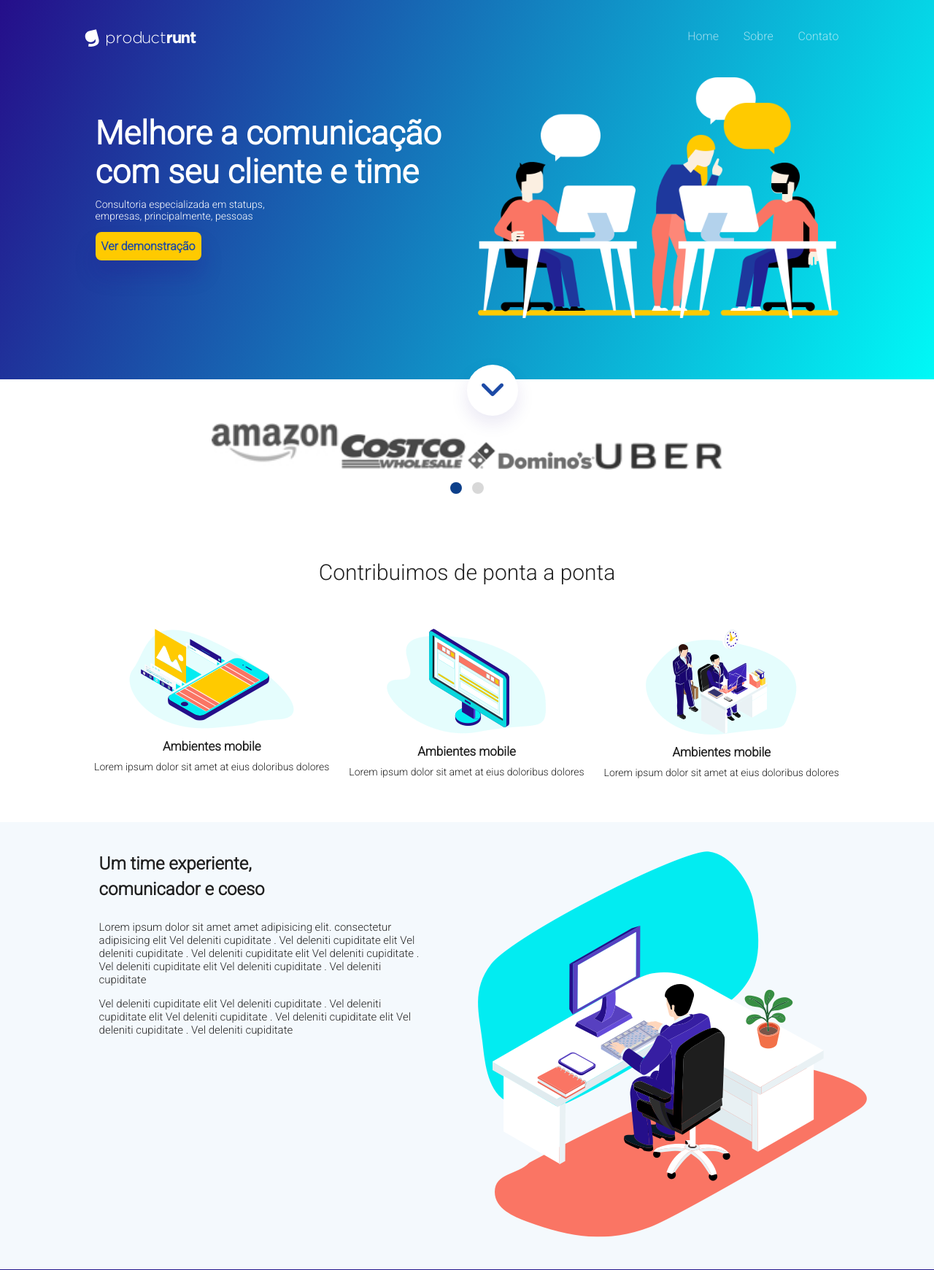
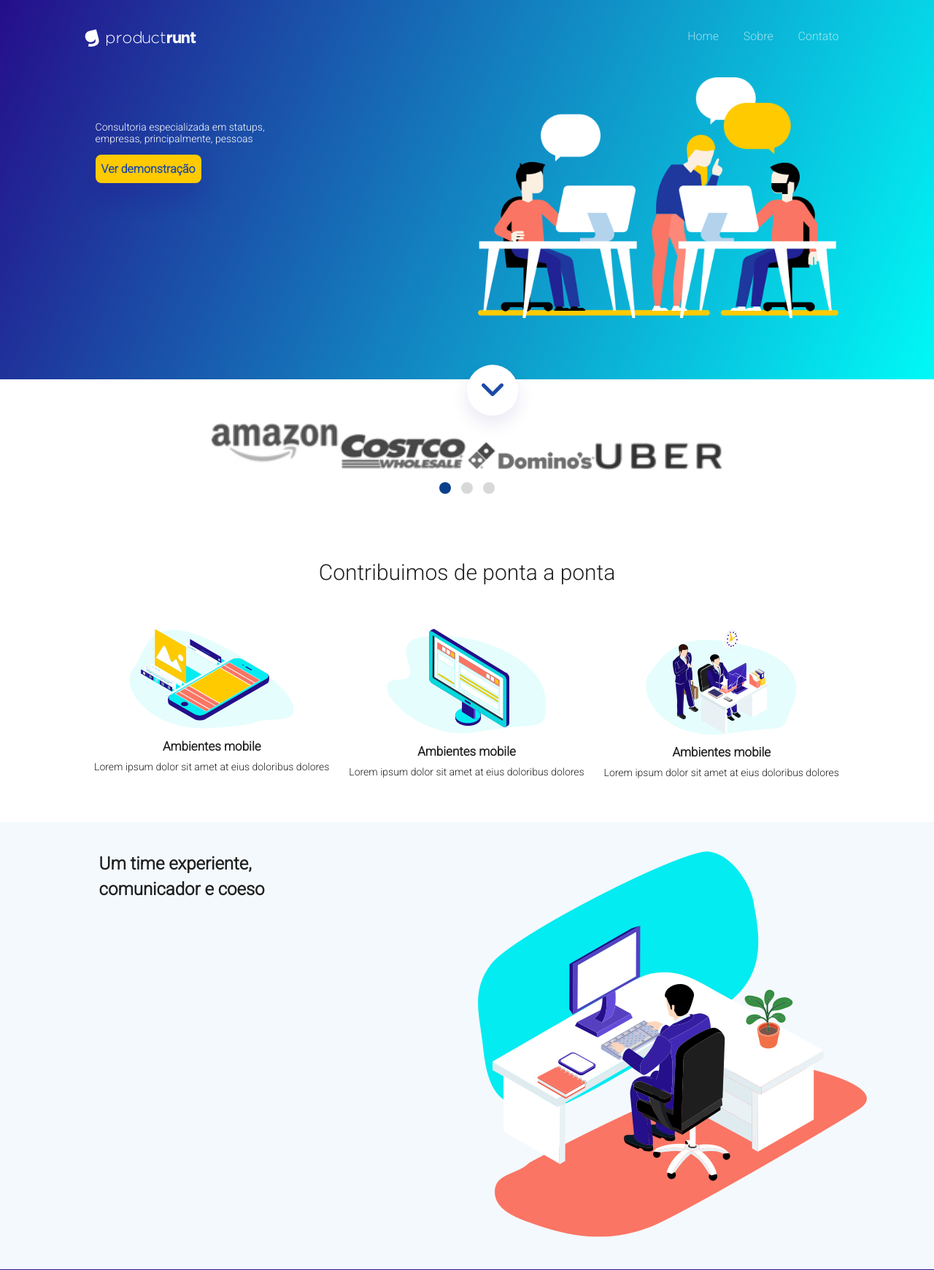
Before and after one commit to gildasio-git/Danky, a WordPress theme: template page-home.php in a window 1280 px wide. Shown: the top 1741 px of the page at 73% size. Run offline with PHP 8.4 and a stand-in for WordPress, Linux system fonts and the light colour scheme; the site name, menu and one post (Sample post) are stand-ins, and other content is empty; some libraries are stand-ins or nearby versions.

Commit message:
personalizando campos

```diff
--- a/page-home.php
+++ b/page-home.php
@@ -6,10 +6,10 @@
 <?php get_header(); ?>
 
 <div class="clear"></div>
-            <br />
-            <br />
+      <br />
+        <br />
           <div class="w50 time-descricao">
-                <h2>Melhore a comunicação com seu cliente e time</h2>
+                <h2><?php the_field('chamada_topo') ?></h2>
                 <p>Consultoria especializada em statups, empresas, principalmente, pessoas</p>
                 <a target="_blank" href="https://dankicode.com">Ver demonstração</a>
           </div><!--w50 -->
@@ -30,6 +30,7 @@
                 <img src="<?php get_theme_root_uri();?>/Danky/images/dominos.jpg"/>
                 <img src="<?php get_theme_root_uri();?>/Danky/images/uber.jpg"/>
                 <img src="<?php get_theme_root_uri();?>/Danky/images/walmart.jpg"/>
+                <img src="<?php the_field('imagem_topo'); ?>" alt="">
                 </div>
             </div><!-- center -->
         </section>
@@ -65,19 +66,8 @@
             <div class="center">
                 <div class="w50 time-descricao-2">
                     <h2>Um time experiente, <br/>comunicador e coeso</h2>
-                    <p>Lorem ipsum dolor sit amet  amet adipisicing elit.
-                       consectetur adipisicing elit  Vel deleniti cupiditate .
-                       Vel deleniti cupiditate elit  Vel deleniti cupiditate .
-                       Vel deleniti cupiditate elit  Vel deleniti cupiditate .
-                       Vel deleniti cupiditate elit  Vel deleniti cupiditate .
-                       Vel deleniti cupiditate
-                       <p>
-                       Vel deleniti cupiditate elit  Vel deleniti cupiditate .
-                       Vel deleniti cupiditate elit  Vel deleniti cupiditate .
-                       Vel deleniti cupiditate elit  Vel deleniti cupiditate .
-                       Vel deleniti cupiditate
-                       </p>
-                    </p>
+                    <p> <?php the_field('sobre_home'); ?></p>
+
                 </div>
             <div class="w50 img-time">
                 <img src="<?php get_theme_root_uri();?>/Danky/images/time.png"/>
```
Also changed, not shown: page-contato.php (+15 -15 lines), footer.php (indentation only), images/git.png (added).
